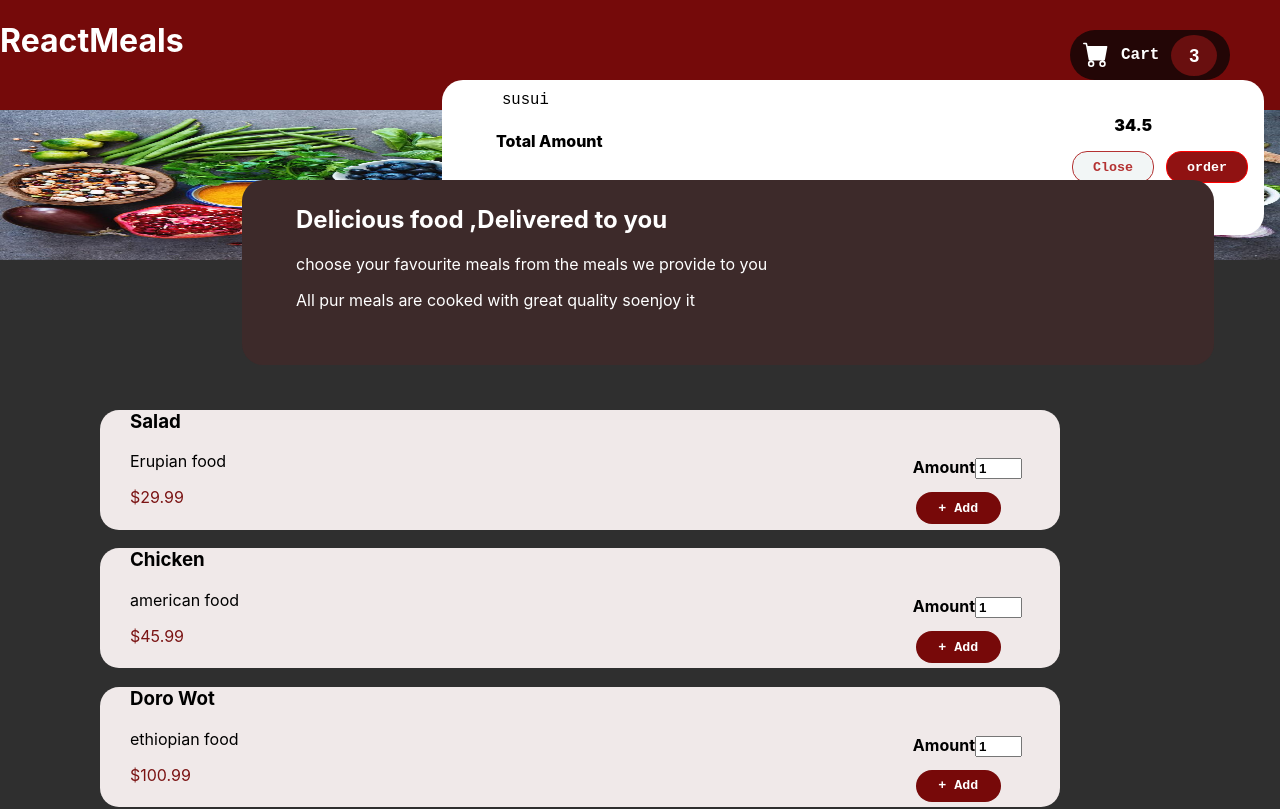
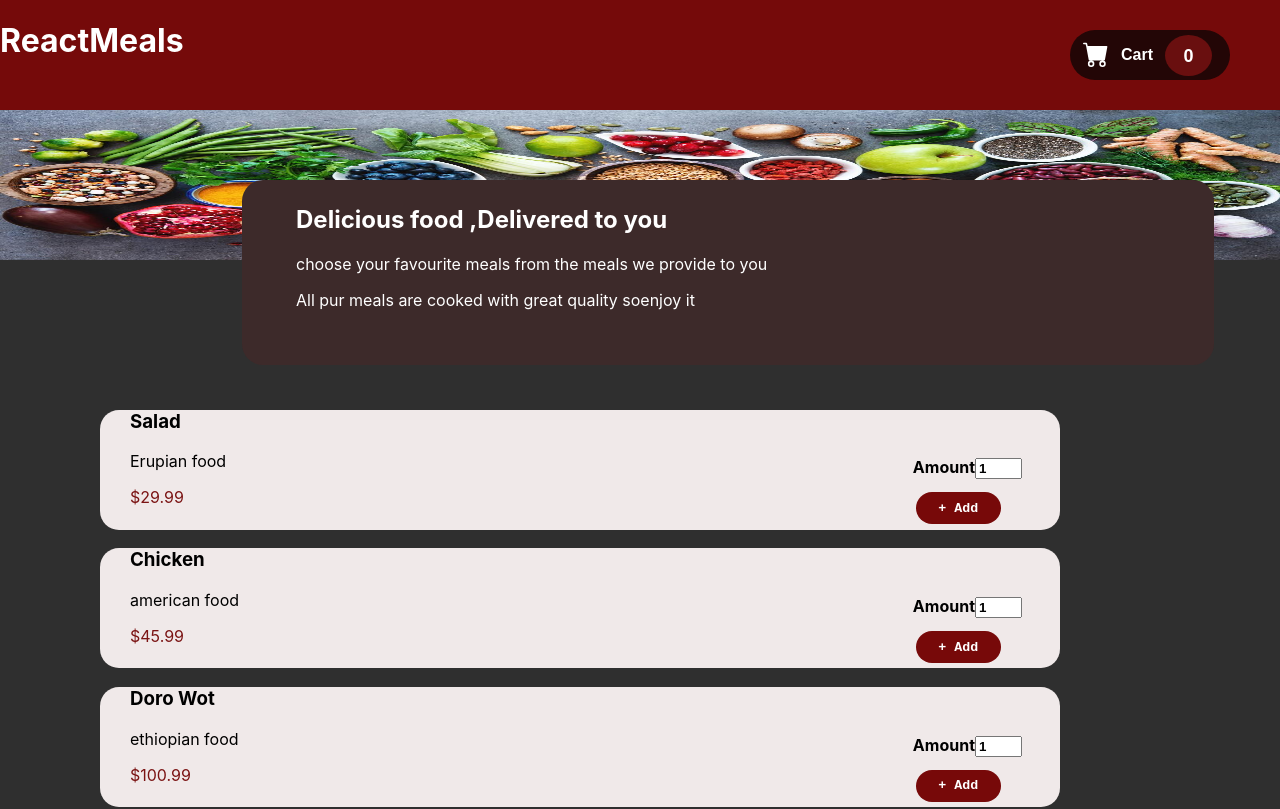
Before and after one commit to mullermad/ReactFoodOrderApp, a React (Create React App) app: page / in a window 1280 px wide. Shown: the top 809 px of the page. Built offline with nearby package versions, Linux system fonts and the light colour scheme.

Commit message:
mullermad 6th  commit

```diff
--- a/src/App.js
+++ b/src/App.js
@@ -1,19 +1,29 @@
-import {Fragment} from 'react';
+import { useState} from 'react';
 import Header from './components/layout/Header';
 import './App.css';
 import Meals from './components/meals/Meals';
 import Cart from './components/cart/Cart';
+import CartProvider from './store/CartProvider';
+
 
 
 function App() {
+ const [isCartClicked,setCartClicked]= useState(false);
+
+ const ShowCart=()=>{
+  setCartClicked(true);
+ }
+ const HideCart = () => {
+   setCartClicked(false);
+ };
   return (
-    <Fragment className="App">
-      <Header />
-      <Cart />
+    <CartProvider className="App">
+      <Header onShow={ShowCart} />
+      {isCartClicked && <Cart onNotShow={HideCart} />}
       <main>
         <Meals />
       </main>
-    </Fragment>
+    </CartProvider>
   );
 }
 
--- a/src/components/UI/Input.jsx
+++ b/src/components/UI/Input.jsx
@@ -1,12 +1,12 @@
-import React from 'react'
+import React from 'react';
 import './Input.css';
-const Input = (props) => {
+const Input = React.forwardRef((props,ref) => {
   return (
     <div className='input'>
         <label>{props.label}</label>
-       <input className='input-feild' id={props.id} {...props.input}/>
+       <input ref={ref} className='input-feild' id={props.id} {...props.input}/>
     </div>
   )
-}
+});
 
 export default Input;
--- a/src/components/cart/Cart.css
+++ b/src/components/cart/Cart.css
@@ -1,17 +1,20 @@
 .cart{
     background-color: white;
     width: 60%;
-    height: 150px;
+    height: 300px;
     margin-left: 12rem;
    padding-left: 54px;
    padding-top: 5px;
    border-radius: 21px;
    position: fixed;
-   top: 5rem;
-   right: 1rem;
+   top: 12rem;
+   right: 3rem;
+   z-index: 12;
+   overflow: scroll;
 
 }
-.cart-name{
+.cart-name div{
+
    font-family: monospace;
     display: flex;
 
@@ -31,23 +34,16 @@ margin-right: 7rem;
 
 .cart-button button{
 
-
 font-weight: bold;
 font-family: monospace;
 height: 32px;
 width: 82px;
 border-radius: 15px;
-
+margin-right:1rem;
 
 
 }
-.cart-button{
- margin-left: 36rem;
 
-
-
-
-}
 .order-button{
     border: solid 1px red;
     color: white;
@@ -55,6 +51,7 @@ border-radius: 15px;
     background-color: rgb(144, 18, 18);
 }
 .close-button{
+    margin-left:12rem ;
     border: solid 1px;
    color: rgb(180, 50, 50);
     background-color: rgb(242, 246, 246);
--- /dev/null
+++ b/src/components/cart/Cart.js
@@ -0,0 +1,42 @@
+import {useContext} from 'react'
+import Models from '../UI/Models';
+import '../cart/Cart.css';
+import CartContext from '../../store/cart-context';
+
+const Cart = (props) => {
+  const Cartctx = useContext(CartContext);
+  const totalAmount = `$${Cartctx.totalAmount.toFixed(2)}`;
+
+   const CartItem = Cartctx.items.map(item=>{
+    return <h4>{item.name}</h4>
+  })
+
+
+  const HandleOrder = () => {
+    console.log("please wait ,Ordering...");
+  };
+
+  return (
+    <Models>
+      <div className="cart">
+        <div><h1>ItemsList</h1></div>
+        <div className='cart-name'>{CartItem}</div>
+
+        <div className="amount-cart-div">
+          <span className="cart-amount">Total Amount</span>
+          <span className="amount"> {totalAmount}</span>
+        </div>
+        <div className="cart-button">
+          <button className="close-button" onClick={props.onNotShow}>
+            Close
+          </button>
+          <button className="order-button" onClick={HandleOrder}>
+            order
+          </button>
+        </div>
+      </div>
+    </Models>
+  );
+}
+
+export default Cart;
--- a/src/components/cart/Cart.jsx
+++ /dev/null
@@ -1,30 +0,0 @@
-import React from 'react'
-import Models from '../UI/Models';
-import '../cart/Cart.css';
-
-const Cart = () => {
-  // const Data = [{ id: "m1", name: "susui", amount: 2, price: 12.99 }];
-  //   const CartItem=Data.map(data=>{
-  //       return <ul>
-  //           <li>{data.name}</li>
-  //       </ul>
-  //   })
-  return (
-    <Models>
-      <div className="cart">
-        {/* <CartItem /> */}
-        <div className="cart-name">susui</div>
-        <div className='amount-cart-div'>
-          <span className='cart-amount'>Total Amount</span>
-          <span className='amount'> 34.5</span>
-        </div>
-        <div className='cart-button'>
-          <button className='close-button'>Close</button>
-          <button className='order-button'>order</button>
-        </div>
-      </div>
-    </Models>
-  );
-}
-
-export default Cart;
--- a/src/components/layout/Header.jsx
+++ b/src/components/layout/Header.jsx
@@ -3,13 +3,13 @@ import meal from '../assets/meal.jpg';
 import HeaderCartButton from './HeaderCartButton';
 import './Header.css';
 
-const Header = () => {
+const Header = (props) => {
   return (
     <Fragment>
       <header className="header">
         <h1>ReactMeals</h1>
 
-        <HeaderCartButton />
+        <HeaderCartButton onShow={props.onShow}  />
       </header>
       <div>
         <img className="header-images" src={meal} alt="mealphoto" />
--- a/src/components/layout/HeaderCartButton.jsx
+++ b/src/components/layout/HeaderCartButton.jsx
@@ -1,15 +1,20 @@
-import React from 'react';
+import {useContext} from 'react';
 import './CartButton.css';
 import CartIcon from '../cart/CartIcon';
+import CartContext from '../../store/cart-context';
 
-const HeaderCartButton = () => {
+const HeaderCartButton = (props) => {
+ const Cartctx=useContext(CartContext);
+ const numberOfCartItem=Cartctx.items.reduce((curNumber, item)=>{
+  return curNumber + item.amount;
+ }, 0);
   return (
-    <button className="header-button">
+    <button className="header-button" onClick={props.onShow}>
       <span className="cart-icon">
         <CartIcon />
       </span>
-      <span className='cart-name'>Cart</span>
-      <span className='cart-number'>3</span>
+      <span className="cart-name">Cart</span>
+      <span className="cart-number">{numberOfCartItem}</span>
     </button>
   );
 }
--- a/src/components/meals/AvailableMeals.jsx
+++ b/src/components/meals/AvailableMeals.jsx
@@ -37,6 +37,7 @@ const AvailableMeals = () => {
         return (
           <MealItem
             key={meal.id}
+            id={meal.id}
             name={meal.name}
             discription={meal.discription}
             price={meal.price}
--- a/src/components/meals/MealItem/MealItem.jsx
+++ b/src/components/meals/MealItem/MealItem.jsx
@@ -1,9 +1,25 @@
 import React from 'react'
+import { useContext} from 'react';
 import Card from "../../UI/Card";
 import MealItemForm from './MealItemForm';
+import CartContext from '../../../store/cart-context';
 import './MealItem.css';
 
 const MealItem = (props) => {
+
+
+const cartctx=useContext(CartContext);
+
+
+const HandleAddToCart=(amount)=>{
+cartctx.addItem({
+  id:props.id,
+  amount:amount,
+  price:props.price,
+  name:props.name,
+})
+}
+
     const price=`$${props.price.toFixed(2)}`;
   return (
     <Card>
@@ -16,7 +32,7 @@ const MealItem = (props) => {
           <div className="mealItem-price">{price}</div>
         </div>
         <div>
-            <MealItemForm />
+          <MealItemForm onAddToCart ={HandleAddToCart}/>
         </div>
       </li>
     </Card>
--- a/src/components/meals/MealItem/MealItemForm.jsx
+++ b/src/components/meals/MealItem/MealItemForm.jsx
@@ -1,11 +1,30 @@
-import React from 'react';
+import {useRef} from 'react';
 import Input from '../../UI/Input';
 import './MealItemForm.css';
 
-const MealItemForm = () => {
+const MealItemForm = (props) => {
+  const amountInputRef=useRef(0);
+  // useEffect(()=>{
+  //  const myvalue=amountInputRef.current.value;
+  // },[]);
+
+  const SubmitHandler=(event)=>{
+    event.preventDefault();
+    const enteredAmount = amountInputRef.current +1;
+    //focus here muller
+
+
+    const enteredAmountNumber=+enteredAmount;
+    console.log(enteredAmountNumber);
+    if(enteredAmountNumber <1|| enteredAmountNumber>5){
+      return;
+    }
+    props.onAddToCart(enteredAmountNumber);
+  }
   return (
-    <form className='mealItemForm'>
+    <form className='mealItemForm' onSubmit={SubmitHandler}>
       <Input className="form-input" label='Amount' input={{
+        ref:{amountInputRef},
         id:'amount',
         type:'number',
         min:'1',
--- /dev/null
+++ b/src/store/CartProvider.js
@@ -0,0 +1,41 @@
+import {useReducer} from 'react';
+import CartContext from './cart-context';
+
+
+const defaultCartState={
+    items:[],
+    totalAmount:0,
+}
+
+const cartReducer=(state,action)=>{
+    if(action.type==='ADD'){
+   const updatedItem=state.items.concat(action.item);
+   const updatedTotalAmount=state.totalAmount +action.item.price*action.item.amount;
+   return {items:updatedItem,
+           totalAmount:updatedTotalAmount}
+    }
+    return defaultCartState;
+}
+const CartProvider = (props) => {
+    const [cartState,dispachCartAction]=useReducer(cartReducer,defaultCartState);
+
+    const addItemHandler=(item)=>{
+        dispachCartAction({type:'ADD',item:item});
+    };
+    const removeItemHandler=(id)=>{
+        dispachCartAction({type:'REMOVE',id:id});
+    };
+
+
+const cartContext = {
+  items: cartState.items,
+  totalAmount: cartState.totalAmount,
+  addItem: addItemHandler,
+  removeItem: removeItemHandler,
+};
+
+  return (
+    <CartContext.Provider value={cartContext}>{props.children}</CartContext.Provider>
+  )
+};
+export default CartProvider;
--- /dev/null
+++ b/src/store/cart-context.js
@@ -0,0 +1,9 @@
+import React from 'react'
+
+const CartContext=React.createContext({
+    items:[],
+   totalAmount:0,
+   addItem:(item)=>{},
+   removeItem:(id)=>{}
+})
+export default CartContext;
```
